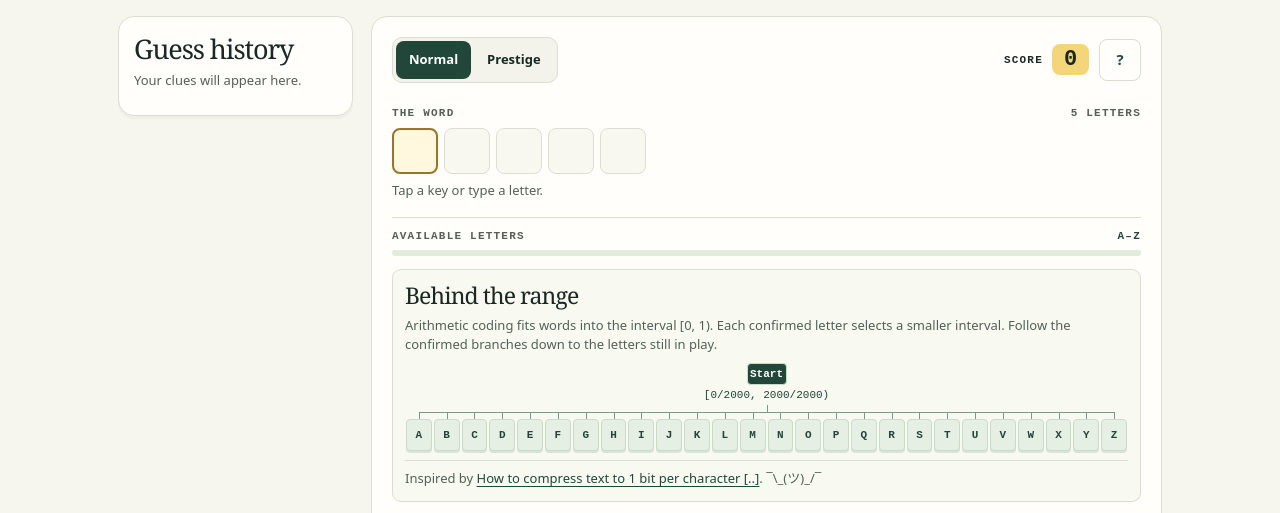
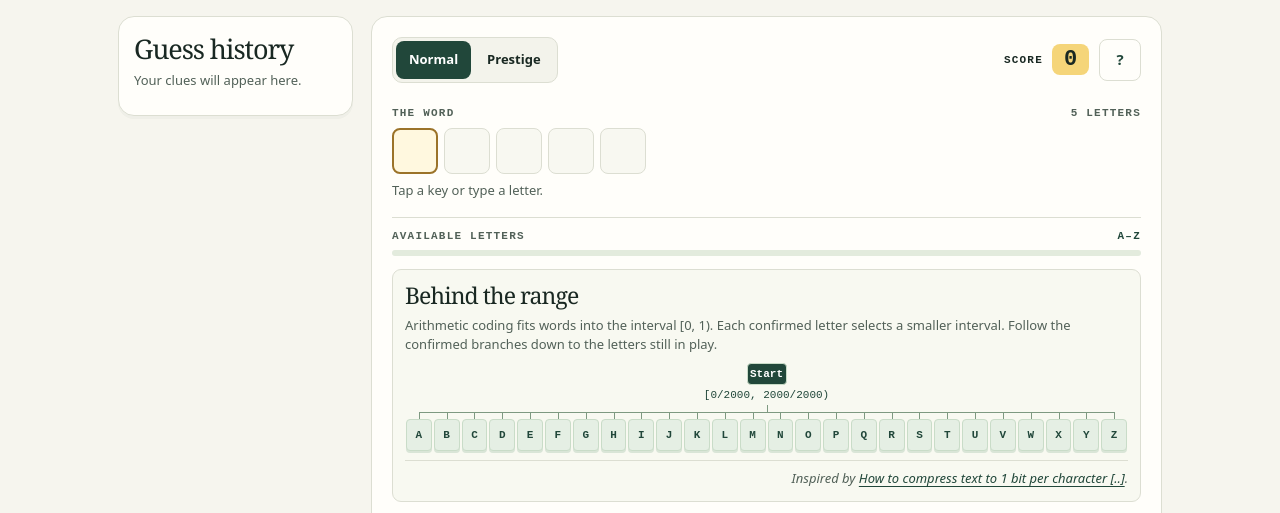
Before and after one commit to aThousandCarets/letterbearings, a plain HTML site: page index.html in a window 1280 px wide. Both pictures are taken after a click on the button "What's the math". Shown: the part 230-743 px from the top of the page. Drawn offline with Linux system fonts and the light colour scheme.

Commit message:
Update index.html

```diff
--- a/index.html
+++ b/index.html
@@ -240,6 +240,10 @@ main.wrap > .foot {
   max-height: max(360px, 100dvh);
   overflow-y: auto;
 }
+.math-credit {
+  font-style: italic;
+  text-align: right;
+}
 </style>
 </head>
 <body>
@@ -287,7 +291,7 @@ main.wrap > .foot {
         <h2 id="math-heading">Behind the range</h2>
         <p>Arithmetic coding fits words into the interval [0, 1). Each confirmed letter selects a smaller interval. Follow the confirmed branches down to the letters still in play.</p>
         <div id="branches" class="branches" aria-label="Arithmetic coding branches"></div>
-        <p class="math-credit">Inspired by <a href="https://www.youtube.com/watch?v=qbsb9DpdZ6s" target="_blank" rel="noopener noreferrer">How to compress text to 1 bit per character [..]</a>. ¯\_(ツ)_/¯ </p>
+        <p class="math-credit">Inspired by <a href="https://www.youtube.com/watch?v=qbsb9DpdZ6s" target="_blank" rel="noopener noreferrer">How to compress text to 1 bit per character [..]</a>.</p>
       </section>
       <div id="play">
         <div id="keyboard" class="keys" role="group" aria-label="Letter keyboard"></div>
```
